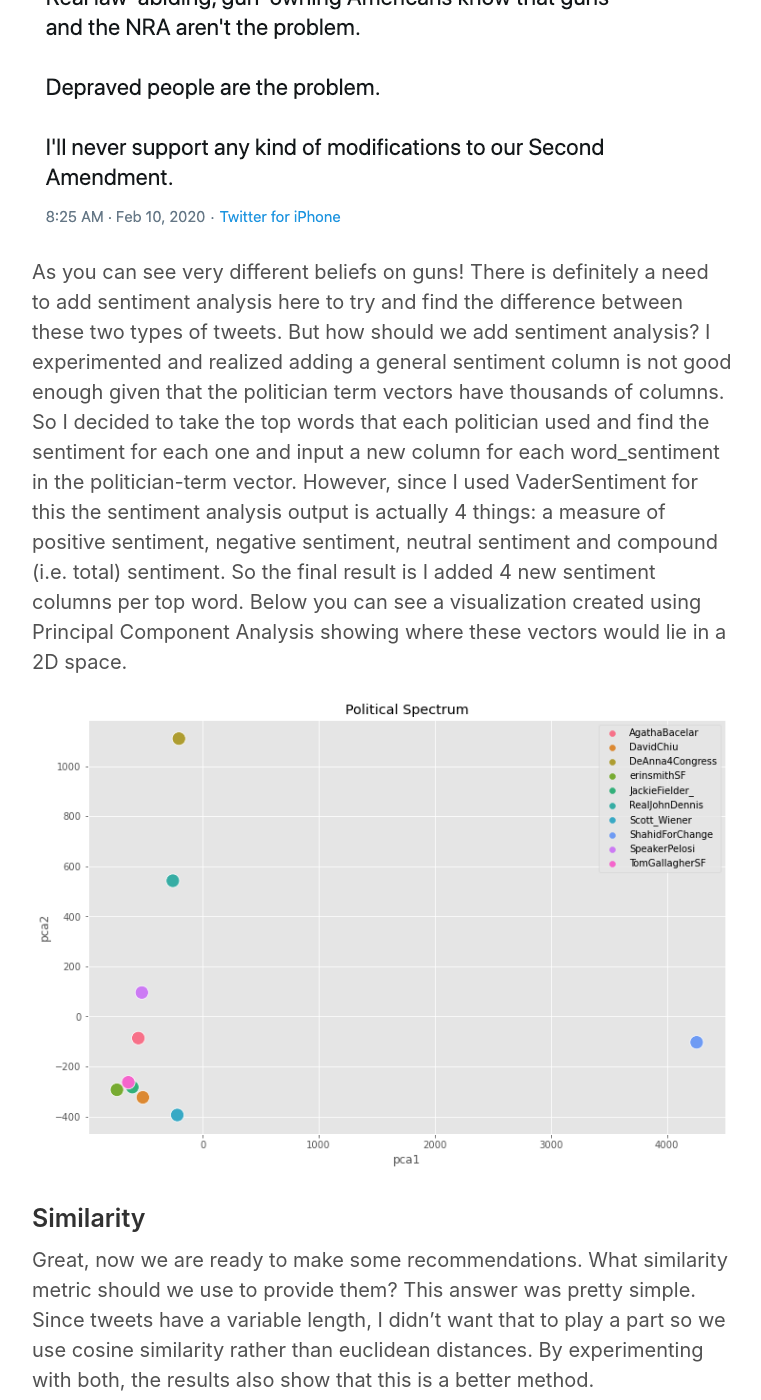
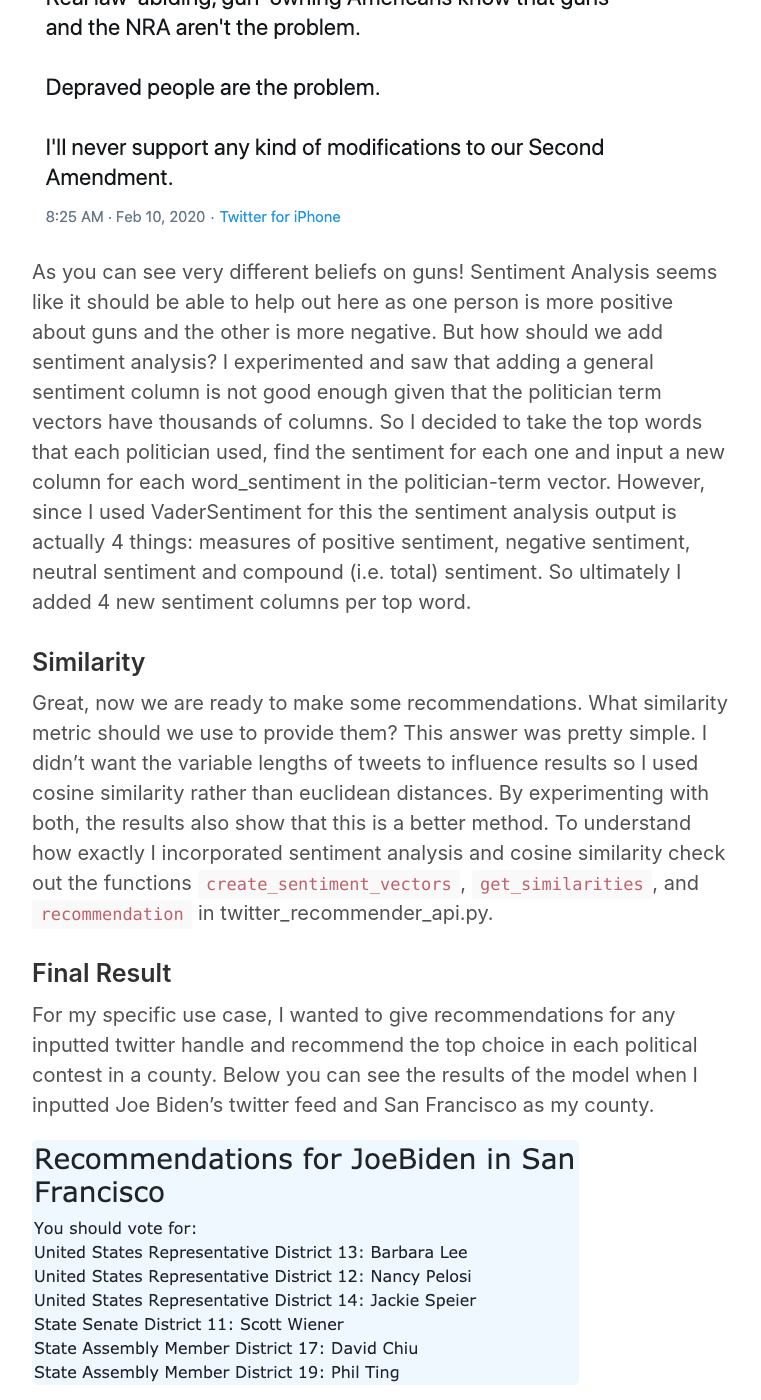
Before and after one commit to samirthanedar/samirthanedar.github.io, a Jekyll site: the page built from _posts/2020-07-10-Recommending-Politicians-from-Twitter.md, in a window 1280 px wide and 1400 px high, scrolled down 3721 px. Shown: the whole window, without its empty margins (258-1019 px from the left). Built offline with Jekyll 4.4.1, drawn with Linux system fonts in a browser that asks for light colours.

Commit message:
more edits to blog 5

```diff
--- a/_posts/2020-07-10-Recommending-Politicians-from-Twitter.md
+++ b/_posts/2020-07-10-Recommending-Politicians-from-Twitter.md
@@ -56,13 +56,11 @@ According to this, Scott Weiner and DeAnna Lorraine used the word gun the most.
 
 ![scott_weiner_tweet](/images/scott_weiner_tweet.png) ![deanne_lorraine_tweet](/images/deanna_lorraine_tweet.png)
 
-As you can see very different beliefs on guns! There is definitely a need to add sentiment analysis here to try and find the difference between these two types of tweets. But how should we add sentiment analysis? I experimented and realized adding a general sentiment column is not good enough given that the politician term vectors have thousands of columns. So I decided to take the top words that each politician used and find the sentiment for each one and input a new column for each word_sentiment in the politician-term vector. However, since I used VaderSentiment for this the sentiment analysis output is actually 4 things: a measure of positive sentiment, negative sentiment, neutral sentiment and compound (i.e. total) sentiment. So the final result is I added 4 new sentiment columns per top word. Below you can see a visualization created using Principal Component Analysis showing where these vectors would lie in a 2D space.
-
-![2d_w_sentiment](/images/2d_w_sentiment.png)
+As you can see very different beliefs on guns! Sentiment Analysis seems like it should be able to help out here as one person is more positive about guns and the other is more negative. But how should we add sentiment analysis? I experimented and saw that adding a general sentiment column is not good enough given that the politician term vectors have thousands of columns. So I decided to take the top words that each politician used, find the sentiment for each one and input a new column for each word_sentiment in the politician-term vector. However, since I used VaderSentiment for this the sentiment analysis output is actually 4 things: measures of positive sentiment, negative sentiment, neutral sentiment and compound (i.e. total) sentiment. So ultimately I added 4 new sentiment columns per top word.
 
 ### Similarity
 
-Great, now we are ready to make some recommendations. What similarity metric should we use to provide them? This answer was pretty simple. Since tweets have a variable length, I didn’t want that to play a part so we use cosine similarity rather than euclidean distances. By experimenting with both, the results also show that this is a better method.
+Great, now we are ready to make some recommendations. What similarity metric should we use to provide them? This answer was pretty simple. I didn't want the variable lengths of tweets to influence results so I used cosine similarity rather than euclidean distances. By experimenting with both, the results also show that this is a better method. To understand how exactly I incorporated sentiment analysis and cosine similarity check out the functions `create_sentiment_vectors`, `get_similarities`, and `recommendation` in twitter_recommender_api.py.
 
 ### Final Result
 
```
